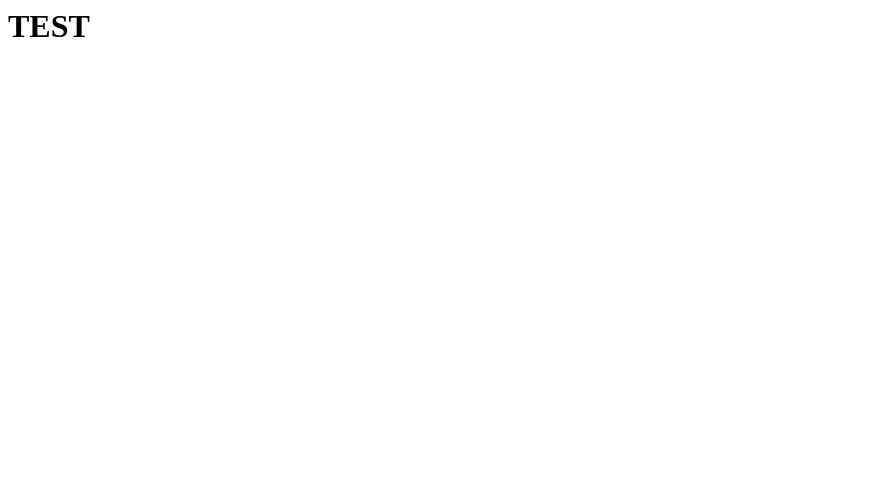
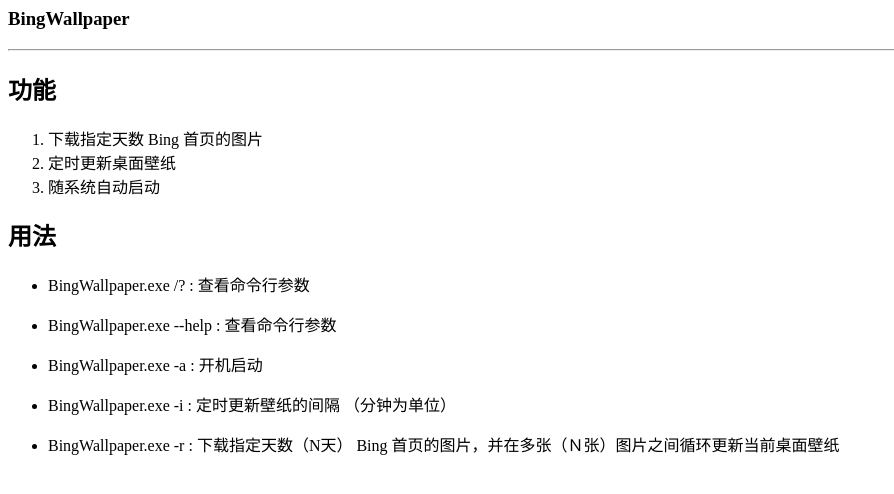
Before and after one commit to wangan/BingWallpaper, a plain HTML site: page index.html in a window 1280 px wide. Shown: the whole page, without its empty margins (0-894 px from the left). Drawn offline with Linux system fonts and the light colour scheme.

Commit message:
Add Feature

```diff
--- a/index.html
+++ b/index.html
@@ -1 +1,28 @@
-<h1>TEST</h1>
+<div id="html">
+	<h3>BingWallpaper</h3>
+	<hr>
+	<h2>功能</h2>
+	<ol>
+		<li>下载指定天数 Bing 首页的图片</li>
+		<li>定时更新桌面壁纸</li>
+		<li>随系统自动启动</li>
+	</ol>
+	<h2>用法</h2>
+	<ul>
+		<li>
+			<p>BingWallpaper.exe /? : 查看命令行参数</p>
+		</li>
+		<li>
+			<p>BingWallpaper.exe --help : 查看命令行参数</p>
+		</li>
+		<li>
+			<p>BingWallpaper.exe -a : 开机启动</p>
+		</li>
+		<li>
+			<p>BingWallpaper.exe -i : 定时更新壁纸的间隔 （分钟为单位）</p>
+		</li>
+		<li>
+			<p>BingWallpaper.exe -r : 下载指定天数（N天） Bing 首页的图片，并在多张（Ｎ张）图片之间循环更新当前桌面壁纸</p>
+		</li>
+	</ul>
+</div>
```
